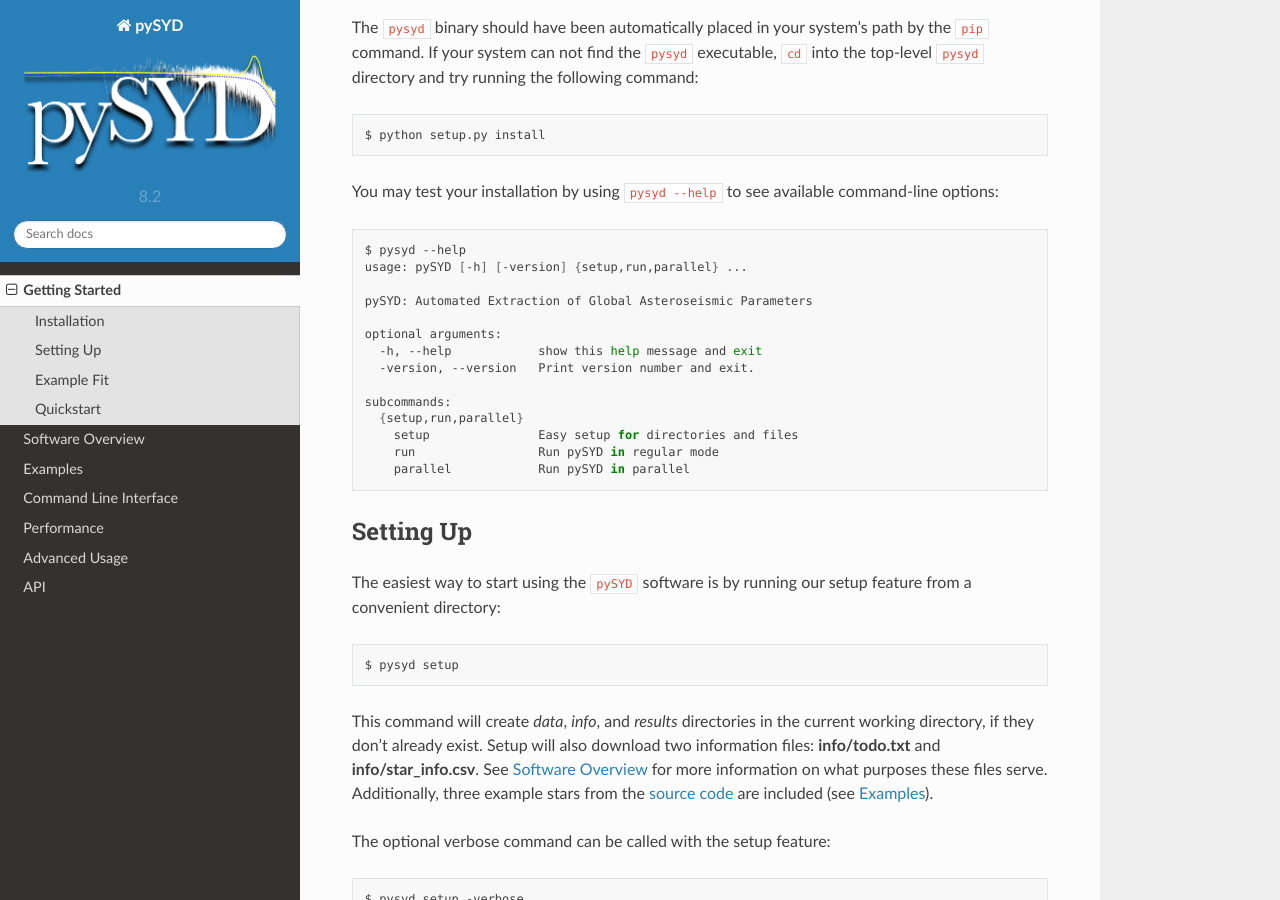
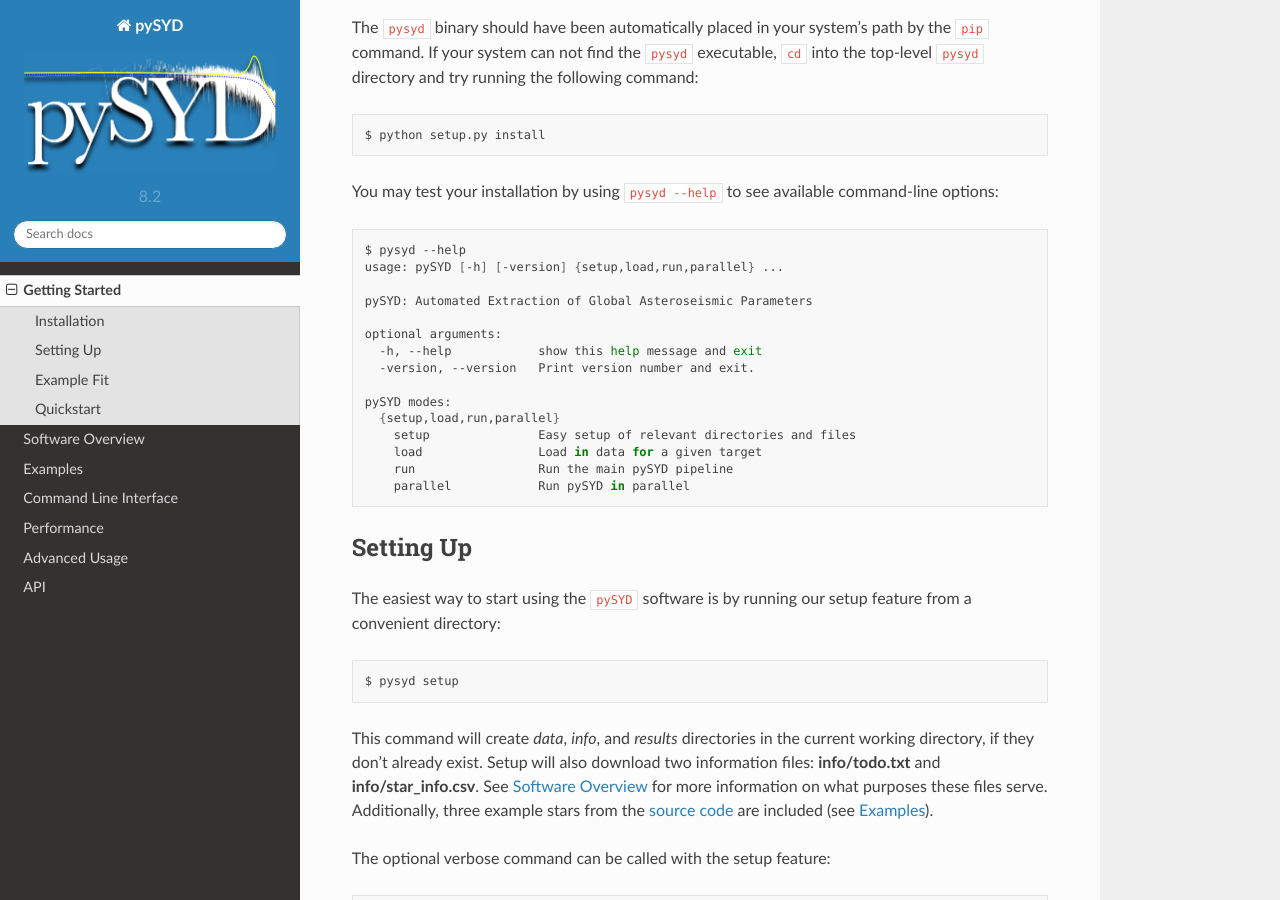
Before and after one commit to ashleychontos/pySYD, a Sphinx documentation site: the page built from docs/quickstart.rst, in a window 1280 px wide and 900 px high, scrolled down 364 px. Built offline with Sphinx 7.4.7 and the Read the Docs theme 2.0.0, drawn with Linux system fonts in a browser that asks for light colours.

Commit message:
Update quickstart.rst

```diff
--- a/docs/quickstart.rst
+++ b/docs/quickstart.rst
@@ -29,7 +29,7 @@ You may test your installation by using ``pysyd --help`` to see available comman
 .. code-block:: bash
 
     $ pysyd --help
-    usage: pySYD [-h] [-version] {setup,run,parallel} ...
+    usage: pySYD [-h] [-version] {setup,load,run,parallel} ...
 
     pySYD: Automated Extraction of Global Asteroseismic Parameters
 
@@ -37,12 +37,12 @@ You may test your installation by using ``pysyd --help`` to see available comman
       -h, --help            show this help message and exit
       -version, --version   Print version number and exit.
 
-    subcommands:
-      {setup,run,parallel}
-        setup               Easy setup for directories and files
-        run                 Run pySYD in regular mode
+    pySYD modes:
+      {setup,load,run,parallel}
+        setup               Easy setup of relevant directories and files
+	load                Load in data for a given target
+        run                 Run the main pySYD pipeline
         parallel            Run pySYD in parallel
-
 
 
 Setting Up
```
